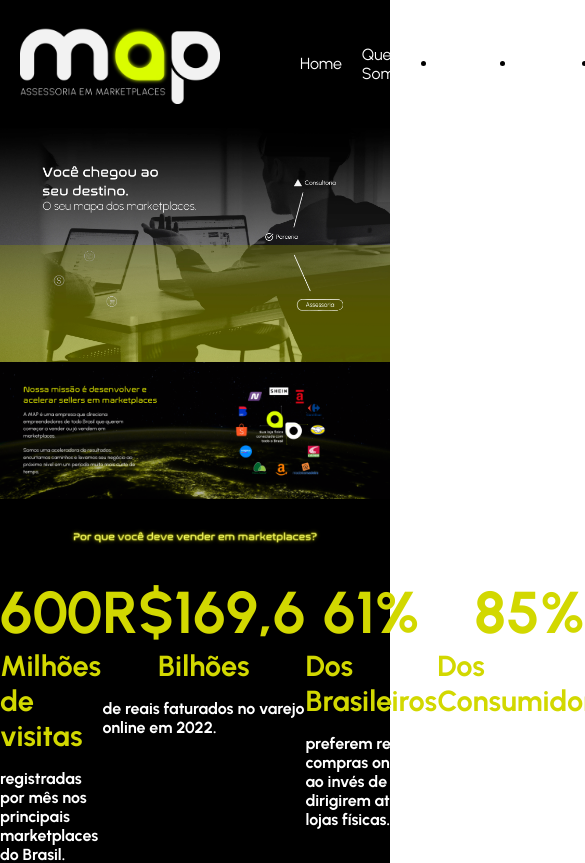
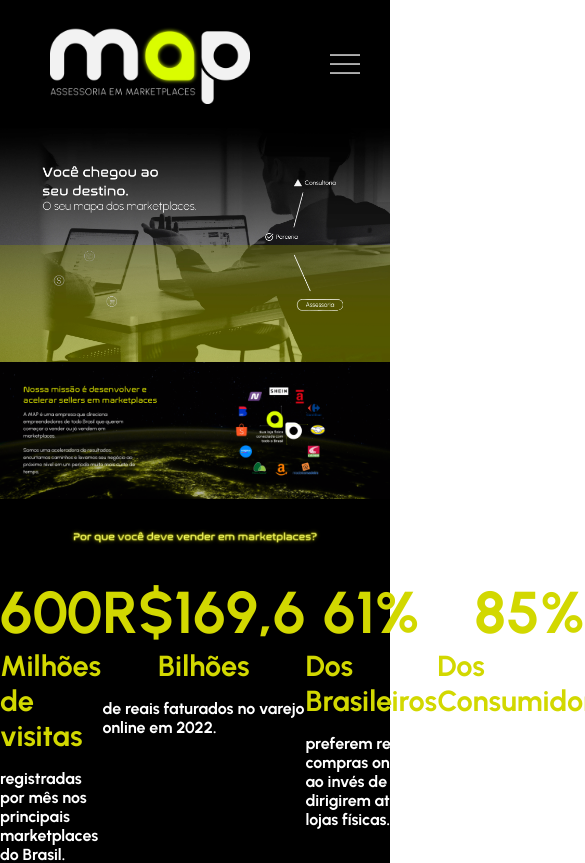
Before and after one commit to SamuelCondack/mapLandingPage, a React (Vite) app: page / in a window 390 px wide. Shown: the top 863 px of the page, 585 px wide, since content can reach past the window. Built offline with nearby package versions, Linux system fonts and the light colour scheme.

Commit message:
feat: add header mobile

```diff
--- a/src/components/Header/Header.jsx
+++ b/src/components/Header/Header.jsx
@@ -1,13 +1,34 @@
 import mapLogo from "../../assets/mapLogo.webp"
 import styles from "./Header.module.css"
+import whiteMenu from "../../assets/whiteMenu.png"
+import xIcon from "../../assets/xIcon.png"
 
 function Header() {
+    function mobileFlex() {
+        let mobileMenu = document.getElementById("mobileMenu")
+        mobileMenu.style.display = "flex"
+    }
+    function mobileNone() {
+        let mobileMenu = document.getElementById("mobileMenu")
+        mobileMenu.style.display = "none"
+    }
 
     return (
         <>
             <div className={styles.headerContainer}>
+                <div className={styles.mobileMenu} id="mobileMenu">
+                    <div className={styles.mobileLinks}>
+                        <a href="home" className={styles.links}>Home</a>
+                        <a href="quem somos" className={styles.links}>Quem Somos?</a>
+                        <a href="serviços" className={styles.links}>Serviços</a>
+                        <a href="produtos" className={styles.links}>Produtos</a>
+                        <a href="parceiros" className={styles.links}>Parceiros</a>
+                        <a href="contato" className={styles.links}>Contato</a>
+                    </div>
+                    <img onClick={mobileNone} id="xIcon" className={styles.xIcon} src={xIcon} alt="x icon" />
+                </div>
                 <a href="/"><img src={mapLogo} alt="logo" className={styles.headerLogo} /></a>
-            <ul className={styles.ulLinks}>
+                <ul className={styles.ulLinks} id="ulLinks">
                     <li><a href="home" className={styles.links}>Home</a></li>
                     <li><a href="quem somos" className={styles.links}>Quem Somos?</a></li>
                     <li><a href="serviços" className={styles.links}>Serviços</a></li>
@@ -15,6 +36,7 @@ function Header() {
                     <li><a href="parceiros" className={styles.links}>Parceiros</a></li>
                     <li><a href="contato" className={styles.links}>Contato</a></li>
                 </ul>
+                <img onClick={mobileFlex} className={styles.whiteMenu} src={whiteMenu} alt="white menu" />
             </div>
         </>
     )
--- a/src/components/Header/Header.module.css
+++ b/src/components/Header/Header.module.css
@@ -2,11 +2,12 @@
     background-color: #000;
     display: flex;
     flex-direction: row;
-    justify-content: space-between;
+    justify-content: space-around;
+    align-items: center;
 }
 
 .headerLogo {
-    width: 200px;
+    max-width: 200px;
     margin: 20px 20px;
 }
 
@@ -18,6 +19,18 @@
     gap: 20px;
 }
 
+.whiteMenu {
+    width: 30px;
+    height: 30px;
+    justify-content: center;
+    align-items: center;
+    display: none;
+}
+
+.displayNone {
+    display: none !important;
+}
+
 .links {
     color: #fff;
     text-decoration: none;
@@ -27,3 +40,40 @@
     transition: all 0.5s;
     color: #FFFF00;
 }
+
+.mobileMenu {
+    position: absolute;
+    background-color: #000;
+    width: 100%;
+    height: 100vh;
+    bottom: 0px;
+    flex-direction: row;
+    gap: 20px;
+    padding-left: 30px;
+    justify-content: space-between;
+    display: none;
+}
+
+.mobileLinks {
+    display: flex;
+    flex-direction: column;
+    gap: 20px;
+    margin: 40px 0px 0px 20px;
+}
+
+.xIcon {
+    width: 50px;
+    height: 50px;
+    margin-right: 60px;
+    margin-top: 20px;
+}
+
+@media screen and (max-width: 750px) {
+    .ulLinks {
+        display: none;
+    }
+
+    .whiteMenu {
+        display: flex;
+    }
+}
```
Also changed, not shown: src/assets/whiteMenu.png (added), src/assets/xIcon.png (added). Lines whose indentation alone changed are shown as unchanged.
